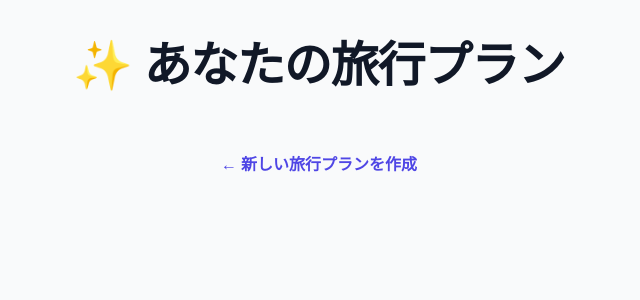
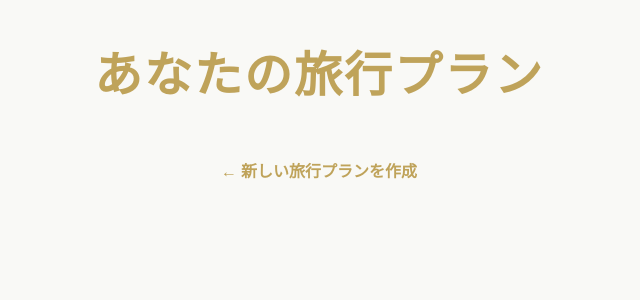
Before and after one commit to nnktm/TripGenie, a Flask app: template templates/display.html in a window 1280 px wide. Shown: the top 300 px of the page, without its empty margins (321-961 px from the left). Run offline with Flask 3, Linux system fonts and the light colour scheme; the template is opened without the code that fills it, so the values that code supplies are empty; some libraries are stand-ins or nearby versions.

Commit message:
display.htmlの編集

```diff
--- a/templates/display.html
+++ b/templates/display.html
@@ -4,39 +4,58 @@
     <meta charset="utf-8" />
     <title>旅行プラン結果</title>
     <script src="https://cdn.tailwindcss.com"></script>
+    <!-- 高級感フォント -->
+    <link
+      href="https://fonts.googleapis.com/css2?family=Noto+Serif+JP:wght@400;500;700&family=Playfair+Display:wght@500;700&display=swap"
+      rel="stylesheet"
+    />
+    <style>
+      body {
+        font-family: "Noto Serif JP", serif;
+        background-color: #f9f9f6;
+        color: #2c2c2c;
+        line-height: 1.9;
+      }
+      h1, h2, h3 {
+        font-family: "Playfair Display", "Noto Serif JP", serif;
+        letter-spacing: 1px;
+        color: #2a2a2a;
+      }
+      h1 {
+        letter-spacing: 2px;
+      }
+      .accent {
+        color: #bfa35a; /* ゴールド調 */
+      }
+    </style>
   </head>
-  <body class="bg-gray-50 text-gray-900 font-sans">
-    <div class="max-w-6xl mx-auto p-10">
+  <body>
+    <div class="max-w-6xl mx-auto p-12">
       <!-- ヘッダー -->
-      <h1
-        class="text-4xl md:text-5xl font-extrabold mb-16 text-center text-gray-900 tracking-tight"
-      >
-        ✨ あなたの旅行プラン
+      <h1 class="text-4xl md:text-5xl font-bold mb-16 text-center accent">
+         あなたの旅行プラン
       </h1>
 
       <!-- 写真ギャラリー -->
       {% if photos_data and destination %}
       <section class="mb-16">
         <h2
-          class="text-2xl font-bold mb-8 text-indigo-700 border-b-2 border-gray-200 pb-2"
+          class="text-2xl font-bold mb-8 accent border-b pb-2 border-gray-300"
         >
           📸 {{ destination }} の写真
         </h2>
         <div class="grid grid-cols-1 md:grid-cols-3 gap-8">
-          {% set photo_count = 0 %} {% for location, photos in
-          photos_data.items() %} {% for photo in photos %} {% if photo_count < 3
-          %}
+          {% set photo_count = 0 %} {% for location, photos in photos_data.items()
+          %} {% for photo in photos %} {% if photo_count < 3 %}
           <div
-            class="group rounded-2xl overflow-hidden shadow-md bg-white hover:shadow-xl transition"
+            class="group rounded-xl overflow-hidden bg-white border border-gray-200 hover:shadow-lg transition"
           >
             <img
               src="{{ photo.url }}"
               alt="{{ photo.alt }}"
               class="w-full h-64 object-cover"
             />
-            <div
-              class="p-4 bg-gradient-to-r from-gray-50 to-gray-100 text-gray-700 text-sm"
-            >
+            <div class="p-4 bg-gray-50 text-gray-700 text-sm">
               <div class="flex justify-between font-medium">
                 <span>{{ location }}</span>
                 <span>📷 {{ photo.photographer }}</span>
@@ -51,7 +70,7 @@
           <a
             href="https://unsplash.com"
             target="_blank"
-            class="text-indigo-600 hover:underline"
+            class="accent hover:underline"
             >Unsplash</a
           >
         </p>
@@ -61,23 +80,19 @@
       <!-- 旅行プラン概要 -->
       {% if travel_info %}
       <section
-        class="mb-16 bg-white shadow-md rounded-2xl p-8 border border-gray-100"
+        class="mb-16 bg-white shadow-md rounded-2xl p-10 border border-gray-200"
       >
-        <h2 class="text-2xl font-bold text-indigo-700 mb-6">
-          ✈️ 旅行プラン概要
-        </h2>
+        <h2 class="text-2xl font-bold mb-6 accent">✈️ 旅行プラン概要</h2>
         <div
-          class="grid grid-cols-1 md:grid-cols-2 gap-6 text-gray-800 text-lg"
+          class="grid grid-cols-1 md:grid-cols-2 gap-8 text-gray-800 text-lg"
         >
           {% if travel_info.departure %}
           <div>
-            🚄 出発地:
-            <span class="font-semibold">{{ travel_info.departure }}</span>
+            🚄 出発地: <span class="font-semibold">{{ travel_info.departure }}</span>
           </div>
           {% endif %}
           <div>
-            📅 期間:
-            <span class="font-semibold">{{ travel_info.date_range }}</span>
+            📅 期間: <span class="font-semibold">{{ travel_info.date_range }}</span>
           </div>
           <div>
             🏨 宿泊:
@@ -94,25 +109,23 @@
       <!-- 詳細情報 -->
       {% if structured_data %}
       <section class="mb-16">
-        <h2 class="text-2xl font-bold mb-8 text-indigo-700">📋 詳細情報</h2>
+        <h2 class="text-2xl font-bold mb-8 accent">📋 詳細情報</h2>
         <div class="grid grid-cols-1 md:grid-cols-2 gap-8">
-          <div class="bg-white rounded-xl shadow p-6 border border-gray-100">
+          <div class="bg-white rounded-xl shadow p-6 border border-gray-200">
             <h3 class="text-lg font-semibold mb-2 text-gray-900">🌤️ 天気</h3>
-            <p class="text-gray-600">{{ structured_data.weather }}</p>
+            <p class="text-gray-700">{{ structured_data.weather }}</p>
           </div>
-          <div class="bg-white rounded-xl shadow p-6 border border-gray-100">
-            <h3 class="text-lg font-semibold mb-2 text-gray-900">
-              🎉 イベント
-            </h3>
-            <p class="text-gray-600">{{ structured_data.events }}</p>
+          <div class="bg-white rounded-xl shadow p-6 border border-gray-200">
+            <h3 class="text-lg font-semibold mb-2 text-gray-900">🎉 イベント</h3>
+            <p class="text-gray-700">{{ structured_data.events }}</p>
           </div>
-          <div class="bg-white rounded-xl shadow p-6 border border-gray-100">
+          <div class="bg-white rounded-xl shadow p-6 border border-gray-200">
             <h3 class="text-lg font-semibold mb-2 text-gray-900">🚇 交通</h3>
-            <p class="text-gray-600">{{ structured_data.transportation }}</p>
+            <p class="text-gray-700">{{ structured_data.transportation }}</p>
           </div>
-          <div class="bg-white rounded-xl shadow p-6 border border-gray-100">
+          <div class="bg-white rounded-xl shadow p-6 border border-gray-200">
             <h3 class="text-lg font-semibold mb-2 text-gray-900">🏨 宿泊</h3>
-            <p class="text-gray-600">{{ structured_data.accommodation }}</p>
+            <p class="text-gray-700">{{ structured_data.accommodation }}</p>
           </div>
         </div>
       </section>
@@ -121,19 +134,17 @@
       <!-- PDFダウンロード -->
       {% if pdf_url %}
       <section
-        class="mb-16 text-center bg-gradient-to-r from-indigo-50 to-white rounded-2xl p-10 shadow-md border border-gray-100"
+        class="mb-16 text-center bg-white rounded-2xl p-12 shadow-md border border-gray-200"
       >
-        <h3 class="text-2xl font-bold mb-4 text-indigo-700">
-          📄 旅行プランPDF
-        </h3>
+        <h3 class="text-2xl font-bold mb-4 accent">📄 旅行プランPDF</h3>
         <p class="mb-6 text-gray-700">旅行プランをPDFとして保存しました。</p>
         <a
           href="{{ pdf_url }}"
-          class="inline-block bg-indigo-600 text-white text-lg font-semibold px-8 py-4 rounded-xl shadow hover:bg-indigo-500 transition"
+          class="inline-block bg-[#bfa35a] text-white text-lg font-semibold px-10 py-4 rounded-xl shadow hover:bg-[#a88f4d] transition"
         >
           📥 ダウンロード
         </a>
-        <p class="mt-6 text-lg text-gray-800 font-bold">🎉 素敵な旅行を！</p>
+        <p class="mt-6 text-lg text-gray-900 font-bold">🎉 素敵な旅を！</p>
       </section>
       {% endif %}
 
@@ -141,7 +152,7 @@
       <div class="text-center mt-12">
         <a
           href="/"
-          class="text-indigo-600 hover:underline font-semibold inline-flex items-center gap-1"
+          class="accent hover:underline font-semibold inline-flex items-center gap-1"
         >
           ← 新しい旅行プランを作成
         </a>
```
